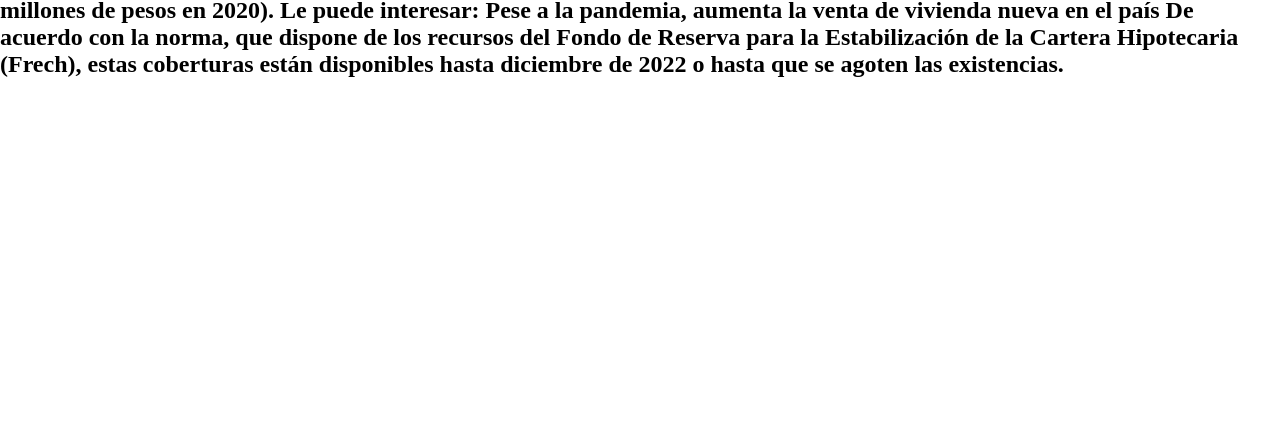
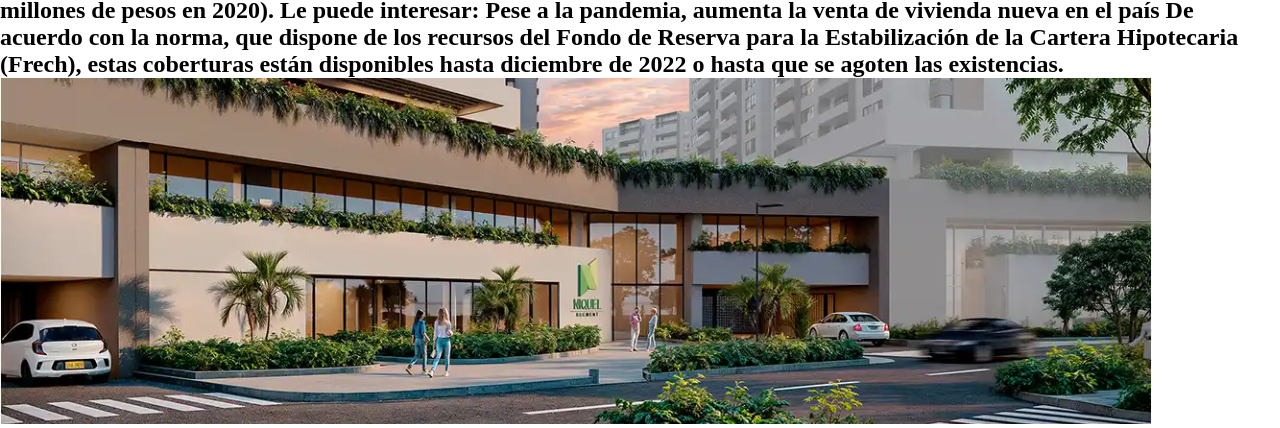
Before and after one commit to yabuJunn/tuCaminoACasa, a React (Vite) app: page /#/aprende/noticias in a window 1280 px wide. Shown: the part 477-905 px from the top of the page. Before the commit the page ends 800 px from the top, so only its background shows below. Built offline with nearby package versions, Linux system fonts and the light colour scheme.

Commit message:
Feature: Imagenes importadas para la sesion de noticias de aprende

```diff
--- a/src/pages/aprendeNoticiasPage/aprendeNoticiasPage.jsx
+++ b/src/pages/aprendeNoticiasPage/aprendeNoticiasPage.jsx
@@ -1,5 +1,6 @@
 import { AprendeNoticiasBanner } from "../../components/aprendeNoticiasBanner/aprendeNoticiasBanner"
 import { DescripcionNoticias } from "../../components/descripcionNoticias/descripcionNoticias"
+import bannerAprendeNoticias from "../../assets/ImgBannerAprende/bannerAprendeNoticias.svg"
 
 export const AprendeNoticiasPage = () => {
     return<>
@@ -13,12 +14,11 @@ export const AprendeNoticiasPage = () => {
 
         <div className="descripcionNoticias">
         <DescripcionNoticias></DescripcionNoticias>
+        </div>
+
+        <img src={bannerAprendeNoticias} alt="bannerAprendeNoticias" />
 
 
-
-
-
-        </div>
 
     </section>
     </>
```
Also changed, not shown: src/assets/ImgBannerAprende/bannerAprendeNoticias.svg (added).
